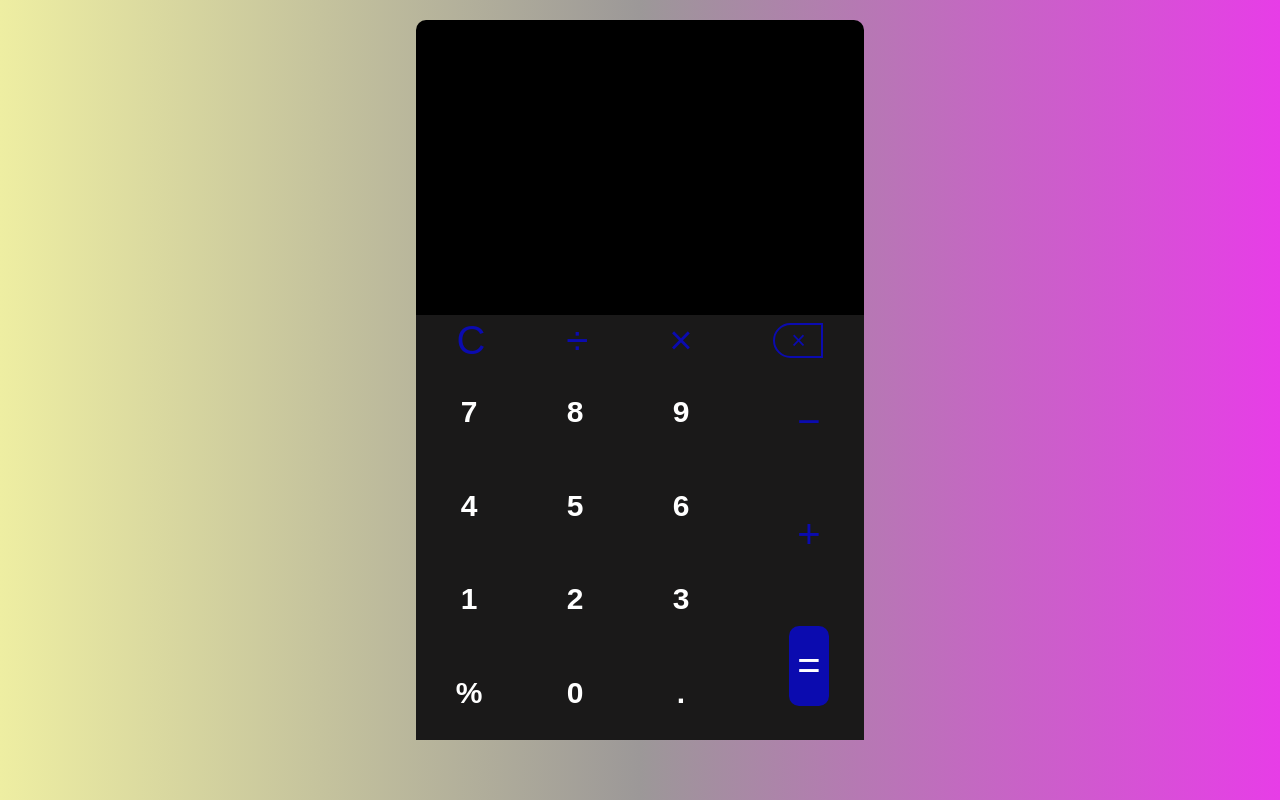
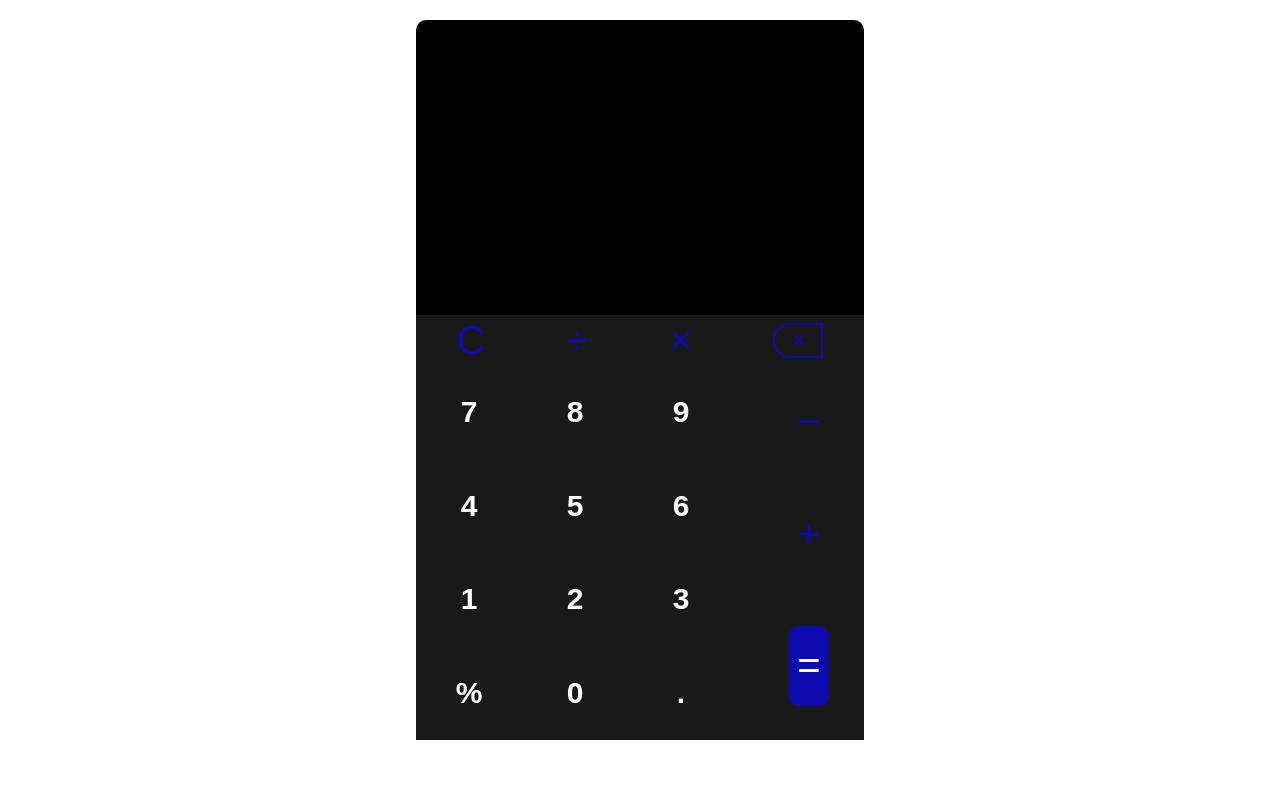
Before and after one commit to WaruiAlfred/simple-calculator, a plain HTML site: page index.html in a window 1280 px wide. Drawn offline with Linux system fonts and the light colour scheme; a web font is replaced by a local one.

Commit message:
remove css gradient

```diff
--- a/styles.css
+++ b/styles.css
@@ -23,7 +23,6 @@ body {
   display: flex;
   justify-content: center;
   align-items: center;
-  background-image: linear-gradient(to right, #eeeea2, #9c9898, #e73de7);
 }
 
 .calculator {
```
